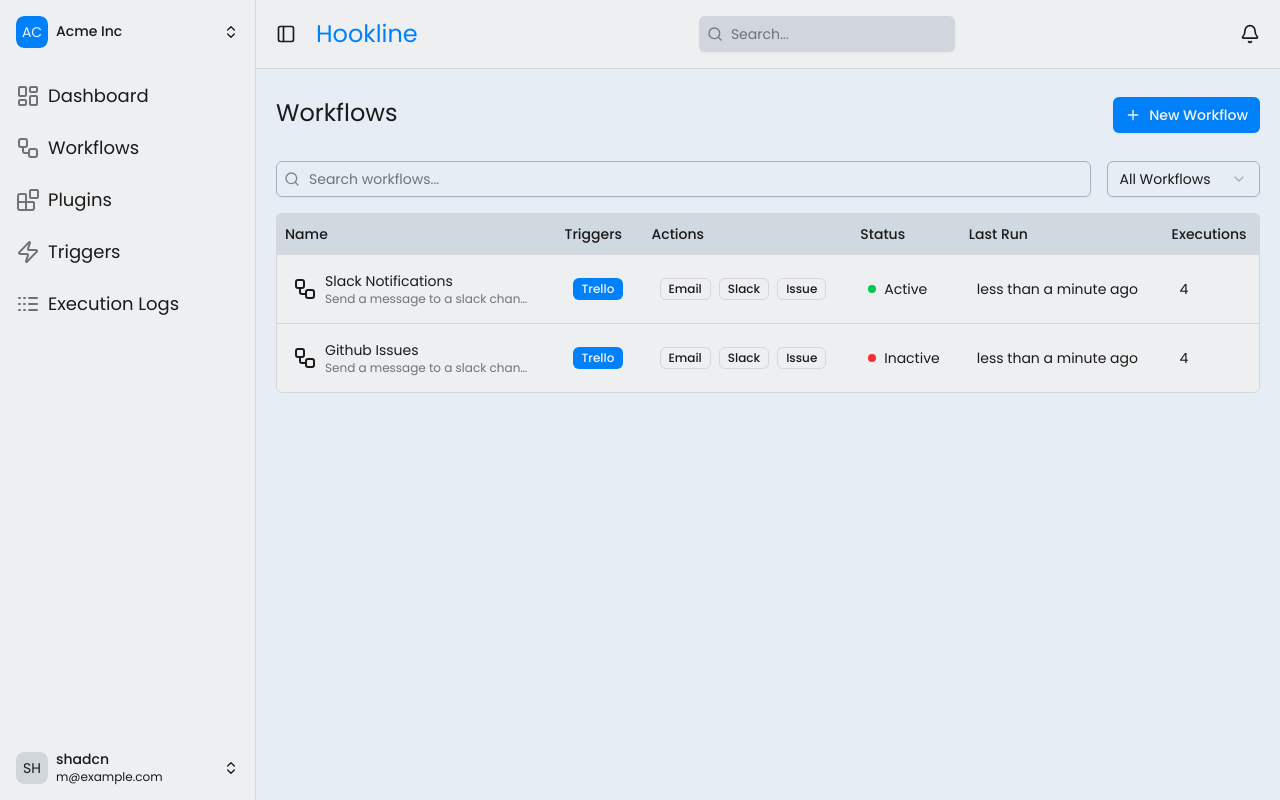
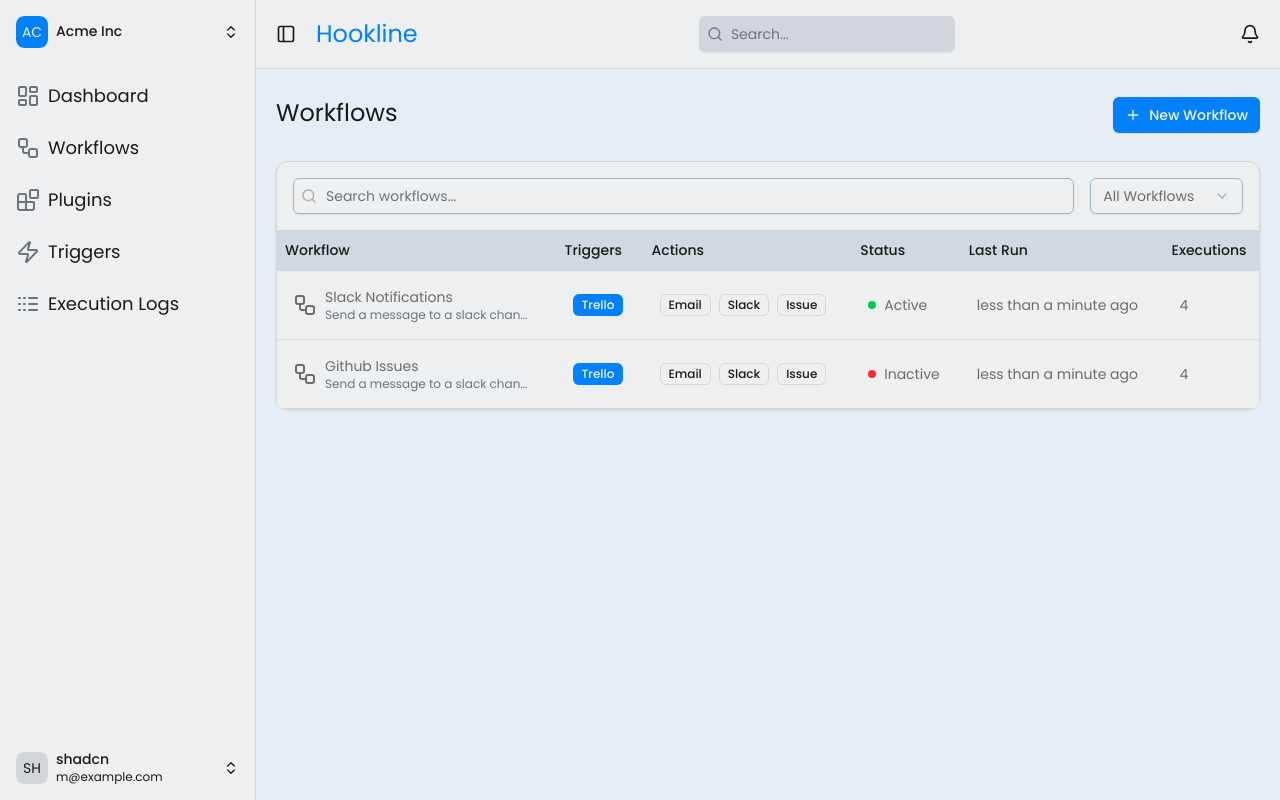
Before and after one commit to sommye-ctr/hookline, a React (Vite) app in the folder frontend/: page /dashboard/workflows in a window 1280 px wide. Built offline with nearby package versions, Linux system fonts and the light colour scheme.

Commit message:
Added card over workflows table

```diff
--- a/frontend/src/components/shared/DataTable.tsx
+++ b/frontend/src/components/shared/DataTable.tsx
@@ -40,7 +40,7 @@ export function DataTable<TData, TValue>({
 
     return (
         <>
-            <div className={`rounded-md border bg-sidebar ${className}`}>
+            <div className={`bg-sidebar ${className}`}>
                 <Table>
                     <TableHeader className="bg-sidebar-accent">
                         {table.getHeaderGroups().map((headerGroup) => (
--- a/frontend/src/features/workflows/WorkflowsPage.tsx
+++ b/frontend/src/features/workflows/WorkflowsPage.tsx
@@ -14,6 +14,7 @@ import {
     SelectTrigger,
     SelectValue
 } from "@/components/ui/select.tsx";
+import {Card, CardContent} from "@/components/ui/card.tsx";
 
 const WorkflowsPage = () => {
     const [filters, setFilters] = useState<ColumnFiltersState>([]);
@@ -47,7 +48,9 @@ const WorkflowsPage = () => {
         <>
             <PageHeading heading="Workflows" buttonIcon={<LucidePlus/>} buttonText="New Workflow"/>
 
-            <div className="flex justify-between gap-4">
+            <Card className="p-0">
+                <CardContent className="p-0">
+                    <div className="flex justify-between gap-4 m-4">
 
                         <div className="relative w-full">
                             <Input
@@ -55,7 +58,8 @@ const WorkflowsPage = () => {
                                 placeholder="Search workflows..."
                                 onChange={(e) => handleFilterChange(e.target.value)}
                             />
-                    <LucideSearch className="absolute top-1/2 left-2 size-4 -translate-y-1/2 opacity-50 select-none"/>
+                            <LucideSearch
+                                className="absolute top-1/2 left-2 size-4 -translate-y-1/2 opacity-50 select-none"/>
                         </div>
 
                         <Select defaultValue="all" onValueChange={handleStatusChange}>
@@ -77,7 +81,7 @@ const WorkflowsPage = () => {
                     <DataTable
                         filters={filters}
                         setFilters={setFilters}
-                className="max-w-full mt-4"
+                        className="max-w-full rounded-b-md"
                         columns={columns}
                         data={[
                             {
@@ -102,6 +106,8 @@ const WorkflowsPage = () => {
                             },
                         ]}
                     />
+                </CardContent>
+            </Card>
         </>
     );
 }
--- a/frontend/src/features/workflows/columns.tsx
+++ b/frontend/src/features/workflows/columns.tsx
@@ -8,7 +8,7 @@ import {LucideWorkflow} from "lucide-react";
 export const columns: ColumnDef<WorkflowModel>[] = [
     {
         accessorKey: "name",
-        header: "Name",
+        header: "Workflow",
         filterFn: "includesString",
         cell: ({row}) => {
             const name: string = row.getValue("name");
```
Lines whose indentation alone changed are shown as unchanged.
